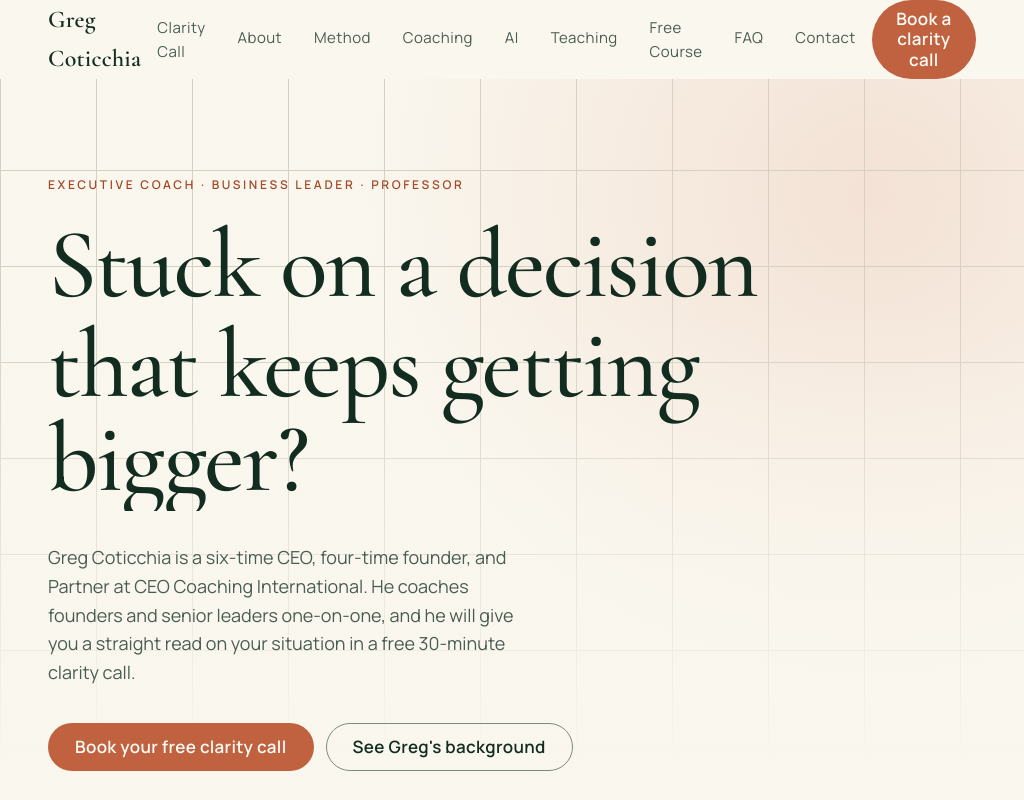
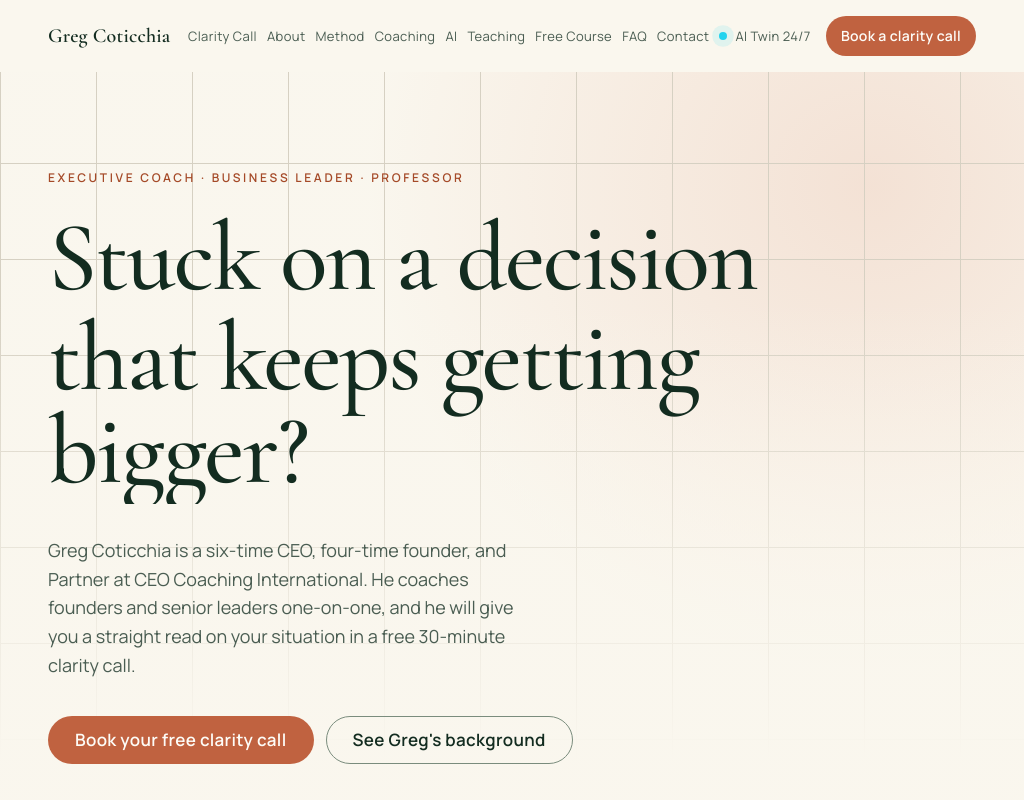
Before and after one commit to gregcott-commits/greg-coticchia-coaching, a plain HTML site: page index.html in a window 1024 px wide. Shown: the top 800 px of the page. Drawn offline with nearby package versions, Linux system fonts and the light colour scheme.

Commit message:
Add AI Twin 24/7 link to header nav
Co-Authored-By: Claude Opus 5.5 <noreply@anthropic.com>
Claude-Session: https://claude.ai/code/session_01Rh66W6byE3QhM8EFymom6R

```diff
--- a/index.html
+++ b/index.html
@@ -30,6 +30,7 @@
           <li><a href="#course">Free Course</a></li>
           <li><a href="#faq">FAQ</a></li>
           <li><a href="#contact">Contact</a></li>
+          <li><a class="nav-twin" href="https://www.delphi.ai/greg-coticchia" target="_blank" rel="noopener"><span class="nav-twin-dot" aria-hidden="true"></span>AI Twin 24/7</a></li>
         </ul>
       </nav>
       <a class="button button-primary header-cta" href="#contact">Book a clarity call</a>
--- a/styles.css
+++ b/styles.css
@@ -611,3 +611,28 @@ html.js [data-reveal].is-visible { opacity: 1; translate: 0 0; }
   box-shadow: 0 0 8px rgba(34, 211, 238, 0.8);
 }
 @media (prefers-reduced-motion: reduce) { .twin-avatar-ai::after { animation: none; } }
+
+/* Header link to AI digital twin */
+.nav-twin { display: inline-flex; align-items: center; gap: 8px; }
+.nav-twin-dot {
+  width: 8px; height: 8px; border-radius: 50%;
+  background: #22d3ee; box-shadow: 0 0 0 0 rgba(34, 211, 238, 0.7);
+  animation: twin-pulse 2s ease-out infinite;
+}
+@keyframes twin-pulse {
+  0% { box-shadow: 0 0 0 0 rgba(34, 211, 238, 0.7); }
+  70% { box-shadow: 0 0 0 8px rgba(34, 211, 238, 0); }
+  100% { box-shadow: 0 0 0 0 rgba(34, 211, 238, 0); }
+}
+@media (prefers-reduced-motion: reduce) { .nav-twin-dot { animation: none; } }
+@media (min-width: 64rem) {
+  html.js .site-nav ul { gap: clamp(14px, 1.6vw, 32px); }
+  .site-nav a, .brand, .header-cta { white-space: nowrap; }
+  .header-row { gap: clamp(12px, 1.5vw, 16px); }
+}
+@media (min-width: 64rem) and (max-width: 75rem) {
+  html.js .site-nav ul { gap: 10px; }
+  html.js .site-nav a { font-size: 0.8125rem; }
+  .brand { font-size: 1.25rem; }
+  .header-cta { padding: 8px 14px; font-size: 0.875rem; }
+}
```
